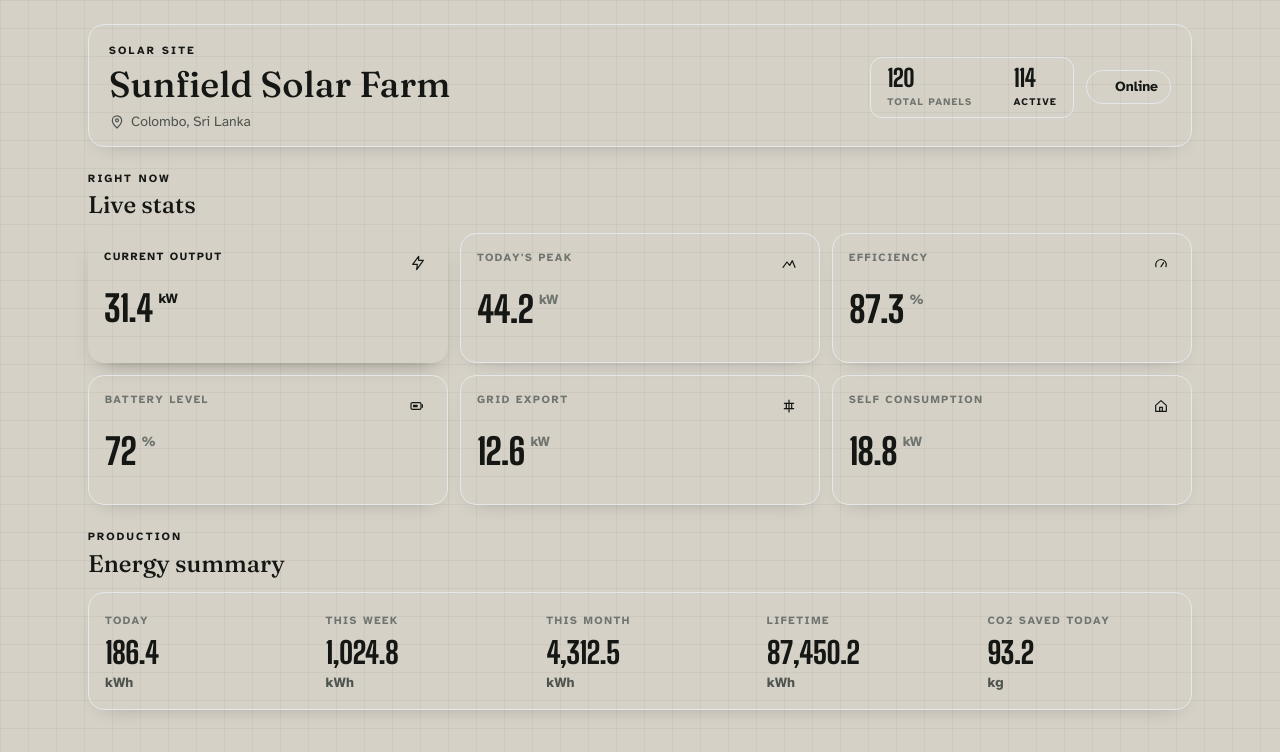
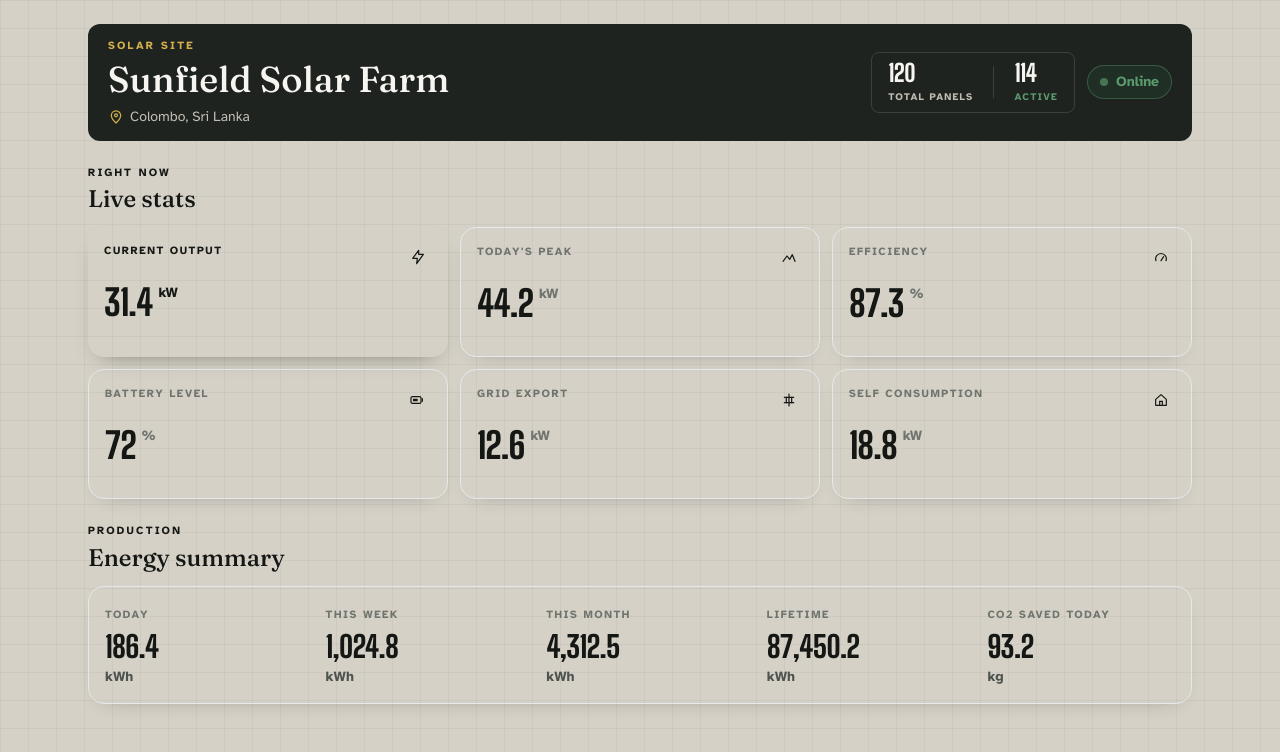
Before and after one commit to ArkhanShimar/Solar-Dashboard, a React (Vite) app: page / in a window 1280 px wide. Shown: the top 752 px of the page. Built offline with nearby package versions, Linux system fonts and the light colour scheme.

Commit message:
header is dark now, looks more like a site plaque
Co-authored-by: Cursor <cursoragent@cursor.com>

```diff
--- a/src/App.jsx
+++ b/src/App.jsx
@@ -5,7 +5,7 @@ import EnergySummary from "./components/EnergySummary";
 
 function App() {
   return (
-    <div className="page-shell paper-grain">
+    <div className="page-shell">
       <div className="relative mx-auto max-w-6xl px-4 py-5 pb-10 md:px-6 md:py-6">
         <SiteHeader siteInfo={siteInfo} />
         <main className="mt-6 flex flex-col gap-6">
--- a/src/components/SiteHeader.jsx
+++ b/src/components/SiteHeader.jsx
@@ -2,45 +2,43 @@ function SiteHeader({ siteInfo }) {
   const { siteName, location, totalPanels, activePanels } = siteInfo;
 
   return (
-    <header className="relative overflow-hidden rounded-2xl border border-parchment-300 bg-parchment-50 shadow-card">
-      <div className="h-1 bg-clay-500" />
-      <div className="header-sun" />
-      <div className="relative flex flex-col gap-4 px-4 py-3.5 md:flex-row md:items-center md:justify-between md:px-5 md:py-3.5">
+    <header className="relative overflow-hidden rounded-xl bg-pitch-800 text-bone-50">
+      <div className="flex flex-col gap-4 px-4 py-3.5 md:flex-row md:items-center md:justify-between md:px-5 md:py-3.5">
         <div>
-          <p className="text-[11px] font-bold tracking-[0.2em] text-clay-600">
+          <p className="text-[11px] font-bold tracking-[0.2em] text-brass-400">
             SOLAR SITE
           </p>
-          <h1 className="mt-1 font-display text-[28px] font-medium leading-none text-ink-900 md:text-4xl">
+          <h1 className="mt-1 font-display text-[28px] font-medium leading-none text-bone-50 md:text-4xl">
             {siteName}
           </h1>
-          <p className="mt-2 flex items-center gap-1.5 text-sm text-ink-500">
+          <p className="mt-2 flex items-center gap-1.5 text-sm text-bone-300">
             <LocationIcon />
             {location}
           </p>
         </div>
 
         <div className="flex flex-wrap items-center gap-3">
-          <div className="flex items-center gap-5 rounded-xl border border-parchment-200 px-4 py-2">
+          <div className="flex items-center gap-5 rounded-lg border border-pitch-600 px-4 py-2">
             <div>
-              <p className="font-numbers text-2xl font-extrabold tabular-nums leading-none tracking-tight text-ink-900">
+              <p className="font-numbers text-2xl font-extrabold tabular-nums leading-none tracking-tight text-bone-50">
                 {totalPanels}
               </p>
-              <p className="mt-1 text-[10px] font-bold tracking-[0.12em] text-ink-400">
+              <p className="mt-1 text-[10px] font-bold tracking-[0.12em] text-bone-300">
                 TOTAL PANELS
               </p>
             </div>
-            <div className="h-8 w-px bg-parchment-200" />
+            <div className="h-8 w-px bg-pitch-600" />
             <div>
-              <p className="font-numbers text-2xl font-extrabold tabular-nums leading-none tracking-tight text-ink-900">
+              <p className="font-numbers text-2xl font-extrabold tabular-nums leading-none tracking-tight text-bone-50">
                 {activePanels}
               </p>
-              <p className="mt-1 text-[10px] font-bold tracking-[0.12em] text-moss-500">
+              <p className="mt-1 text-[10px] font-bold tracking-[0.12em] text-signal-400">
                 ACTIVE
               </p>
             </div>
           </div>
-          <span className="inline-flex items-center gap-2 rounded-full border border-moss-400/50 bg-moss-500/10 px-3 py-1.5 text-sm font-bold text-moss-600">
-            <span className="h-2 w-2 rounded-full bg-moss-500 animate-soft-pulse" />
+          <span className="inline-flex items-center gap-2 rounded-full border border-signal-400/40 bg-signal-500/15 px-3 py-1.5 text-sm font-bold text-signal-400">
+            <span className="h-2 w-2 rounded-full bg-signal-400 animate-soft-pulse" />
             Online
           </span>
         </div>
@@ -52,7 +50,7 @@ function SiteHeader({ siteInfo }) {
 function LocationIcon() {
   return (
     <svg
-      className="h-4 w-4 text-clay-500"
+      className="h-4 w-4 text-brass-400"
       viewBox="0 0 24 24"
       fill="none"
       aria-hidden="true"
```
